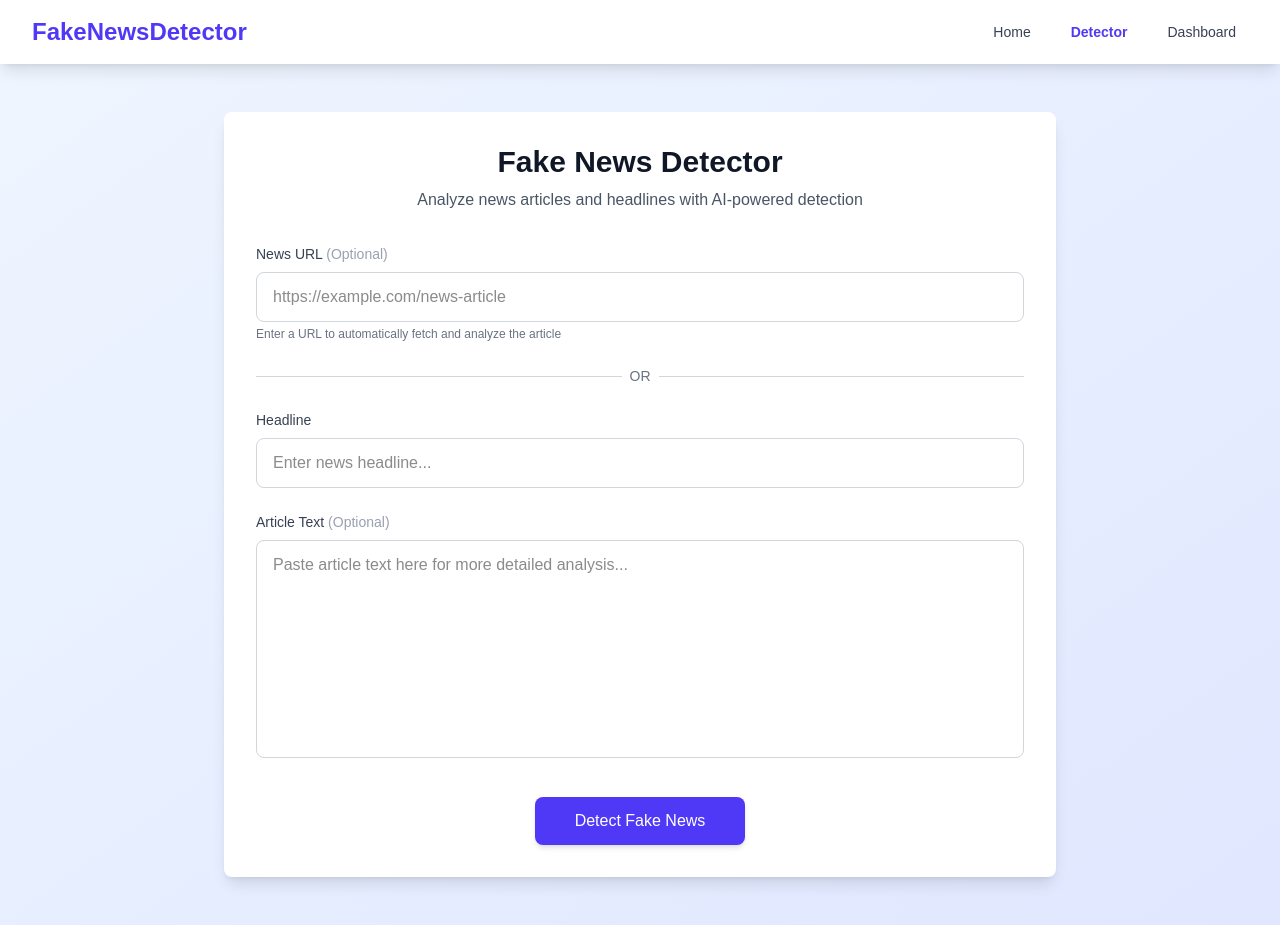
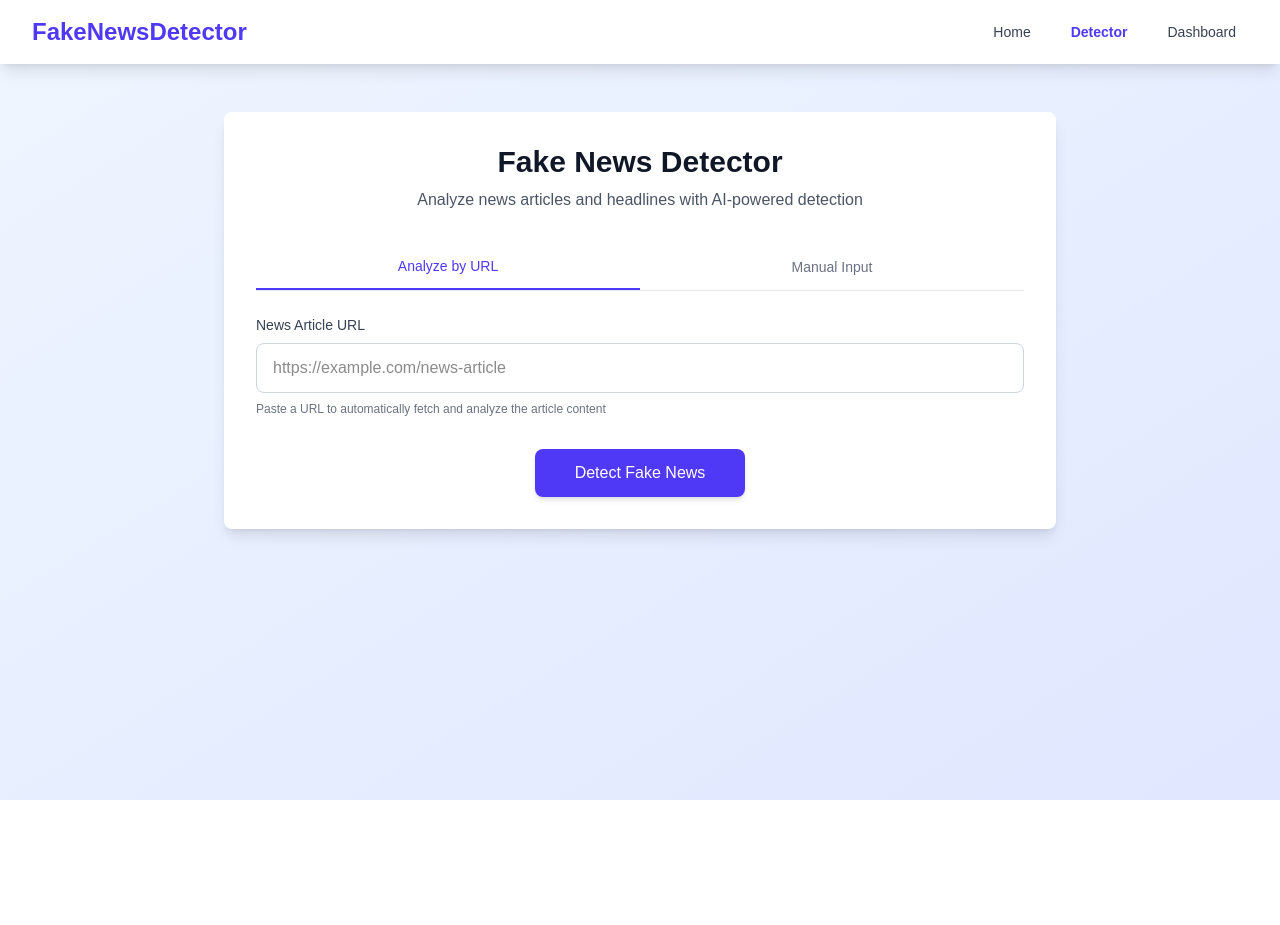
Before and after one commit to KavyaChauhan135/fake-news-detector, a Next.js app: page /detector in a window 1280 px wide. After the commit the page ends 800 px from the top, so only its background shows below. Built offline with nearby package versions, Linux system fonts and the light colour scheme.

Commit message:
fixed url

```diff
--- a/app/detector/page.js
+++ b/app/detector/page.js
@@ -11,6 +11,7 @@ export default function Detector() {
   const [loading, setLoading] = useState(false);
   const [error, setError] = useState(null);
   const [showEmptyModal, setShowEmptyModal] = useState(false);
+  const [activeTab, setActiveTab] = useState("url"); // "url" or "manual"
 
   const detectFakeNews = async () => {
     if (!articleText.trim() && !headline.trim() && !url.trim()) {
@@ -112,10 +113,35 @@ export default function Detector() {
             </p>
           </div>
 
+          {/* Tabs */}
+          <div className="flex border-b border-gray-200 mb-6">
+            <button
+              onClick={() => setActiveTab("url")}
+              className={`flex-1 py-3 px-4 text-sm font-medium transition-colors ${
+                activeTab === "url"
+                  ? "border-b-2 border-indigo-600 text-indigo-600"
+                  : "text-gray-500 hover:text-gray-700"
+              }`}
+            >
+              Analyze by URL
+            </button>
+            <button
+              onClick={() => setActiveTab("manual")}
+              className={`flex-1 py-3 px-4 text-sm font-medium transition-colors ${
+                activeTab === "manual"
+                  ? "border-b-2 border-indigo-600 text-indigo-600"
+                  : "text-gray-500 hover:text-gray-700"
+              }`}
+            >
+              Manual Input
+            </button>
+          </div>
+
           <div className="space-y-6">
+            {activeTab === "url" ? (
               <div>
                 <label className="block text-sm font-medium text-gray-700 mb-2">
-                News URL <span className="text-gray-400 font-normal">(Optional)</span>
+                  News Article URL
                 </label>
                 <input
                   type="url"
@@ -124,18 +150,12 @@ export default function Detector() {
                   placeholder="https://example.com/news-article"
                   className="w-full px-4 py-3 border border-gray-300 rounded-lg focus:outline-none focus:ring-2 focus:ring-indigo-500 focus:border-transparent transition-shadow"
                 />
-              <p className="mt-1 text-xs text-gray-500">Enter a URL to automatically fetch and analyze the article</p>
+                <p className="mt-2 text-xs text-gray-500">
+                  Paste a URL to automatically fetch and analyze the article content
+                </p>
               </div>
-
-            <div className="relative">
-              <div className="absolute inset-0 flex items-center">
-                <div className="w-full border-t border-gray-300"></div>
-              </div>
-              <div className="relative flex justify-center text-sm">
-                <span className="px-2 bg-white text-gray-500">OR</span>
-              </div>
-            </div>
-
+            ) : (
+              <>
                 <div>
                   <label className="block text-sm font-medium text-gray-700 mb-2">
                     Headline
@@ -161,6 +181,8 @@ export default function Detector() {
                     className="w-full px-4 py-3 border border-gray-300 rounded-lg focus:outline-none focus:ring-2 focus:ring-indigo-500 focus:border-transparent transition-shadow resize-none"
                   />
                 </div>
+              </>
+            )}
 
             <div className="text-center pt-2">
               <button
```
Lines whose indentation alone changed are shown as unchanged.
